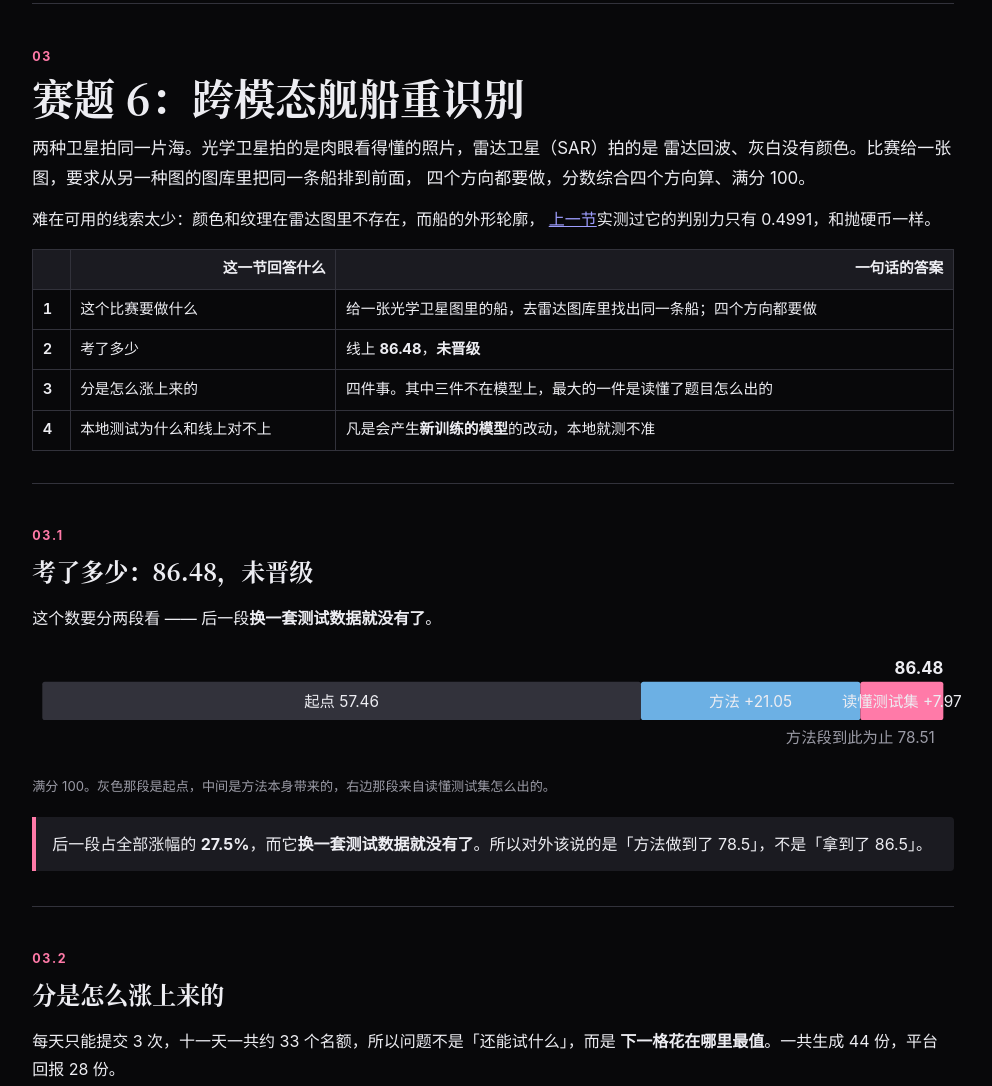
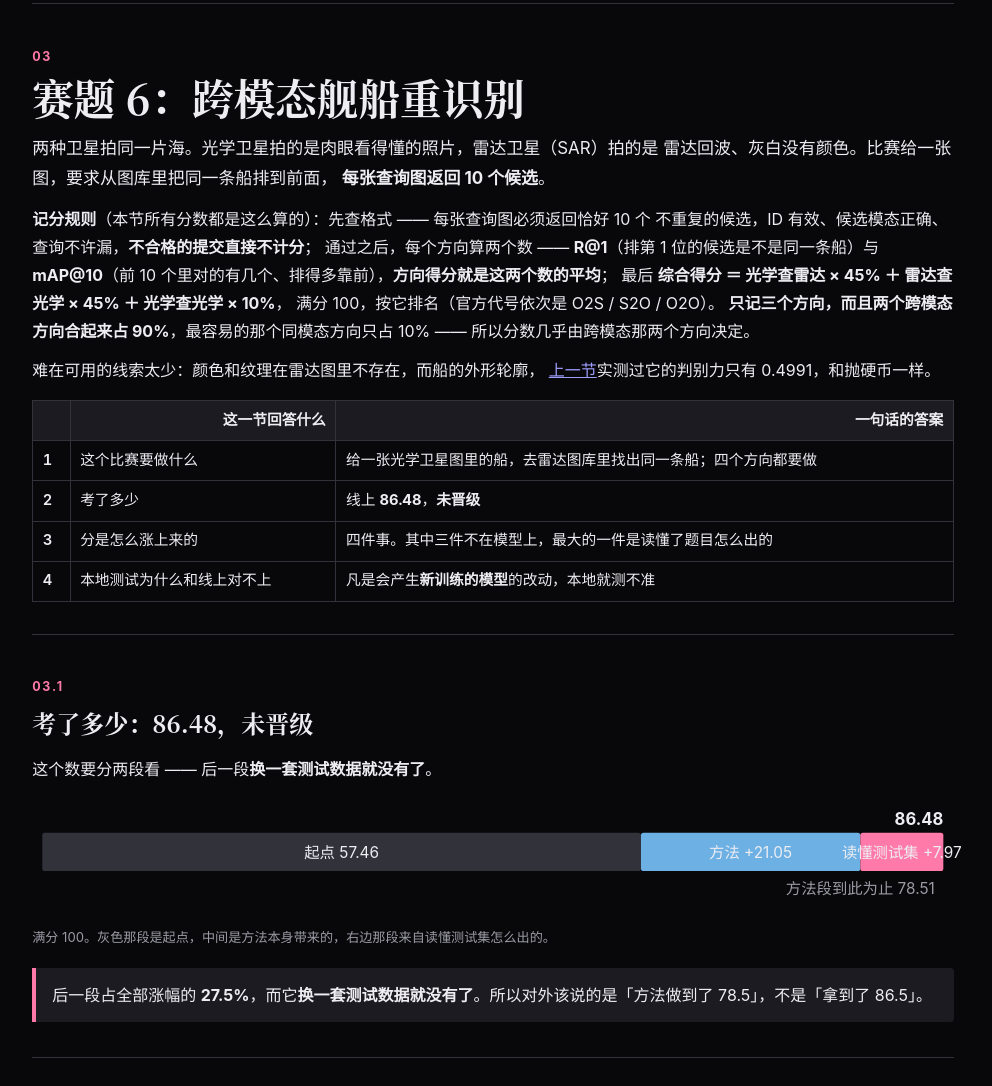
Before and after one commit to kakiuwang-ui/report-20261129, a plain HTML site: page index.html in a window 1280 px wide. Shown: the part 9857-10943 px from the top of the page, without its empty margins (275-1267 px from the left). Drawn offline with Linux system fonts and the light colour scheme.

Commit message:
docs: 同步网页版（2026-11-28）

```diff
--- a/index.html
+++ b/index.html
@@ -232,8 +232,16 @@
 <section id="comp6">
   <p class="eyebrow">03</p><h1>赛题 6：跨模态舰船重识别</h1>
   <p class="lede">两种卫星拍同一片海。光学卫星拍的是肉眼看得懂的照片，雷达卫星（SAR）拍的是
-  雷达回波、灰白没有颜色。比赛给一张图，要求从另一种图的图库里把同一条船排到前面，
-  四个方向都要做，分数综合四个方向算、满分 100。</p>
+  雷达回波、灰白没有颜色。比赛给一张图，要求从图库里把同一条船排到前面，
+  <b>每张查询图返回 10 个候选</b>。</p>
+  <p><b>记分规则</b>（本节所有分数都是这么算的）：先查格式 —— 每张查询图必须返回恰好 10 个
+  不重复的候选，ID 有效、候选模态正确、查询不许漏，<b>不合格的提交直接不计分</b>；
+  通过之后，每个方向算两个数 —— <b>R@1</b>（排第 1 位的候选是不是同一条船）与
+  <b>mAP@10</b>（前 10 个里对的有几个、排得多靠前），<b>方向得分就是这两个数的平均</b>；
+  最后 <b>综合得分 ＝ 光学查雷达 × 45% ＋ 雷达查光学 × 45% ＋ 光学查光学 × 10%</b>，
+  满分 100，按它排名（官方代号依次是 O2S / S2O / O2O）。
+  <b>只记三个方向，而且两个跨模态方向合起来占 90%</b>，最容易的那个同模态方向只占 10% ——
+  所以分数几乎由跨模态那两个方向决定。</p>
   <p>难在可用的线索太少：颜色和纹理在雷达图里不存在，而船的外形轮廓，
   <a href="#xm-problem">上一节</a>实测过它的判别力只有 0.4991，和抛硬币一样。</p>
   <table id="c6-qa"></table>
--- a/script.js
+++ b/script.js
@@ -991,9 +991,11 @@
   html($("c6-leak-take"),
     "<p>所以要做的只是把两条待查图配对：两边互相都把对方选为最相似的才算一对，这样配出 97 对，" +
     "把答案放到第一位。<b>剩下 23 对配不上的，不猜</b> —— 强行配满线上 −0.25，再删「可证必错」的" +
-    "候选又 −0.32，两次都是干净的单因子、符号都是负的。</p>" +
-    "<p>最终只改了 27 条答案，<b>S37 对 S27 是 +" + f(C.four[3].gain) + "</b>。" +
-    "这一档买的是初赛名次，方法本身没有变好。</p>");
+    "候选又 −0.32，两次都是干净的单因子、符号都是负的。不猜不等于留空：格式要求每张查询图必须" +
+    "填满 10 个候选，所以那 23 条照用模型原来的排序。</p>" +
+    "<p>最终只改了 27 条答案（光学查雷达 11 条、雷达查光学 16 条，<b>两个都是 45% 权重的方向</b>），" +
+    "<b>S37 对 S27 是 +" + f(C.four[3].gain) + "</b>。" +
+    "这一档换来的是初赛名次，方法本身没有变好。</p>");
 
   // 本地对线上：哑铃图
   (function () {
```
